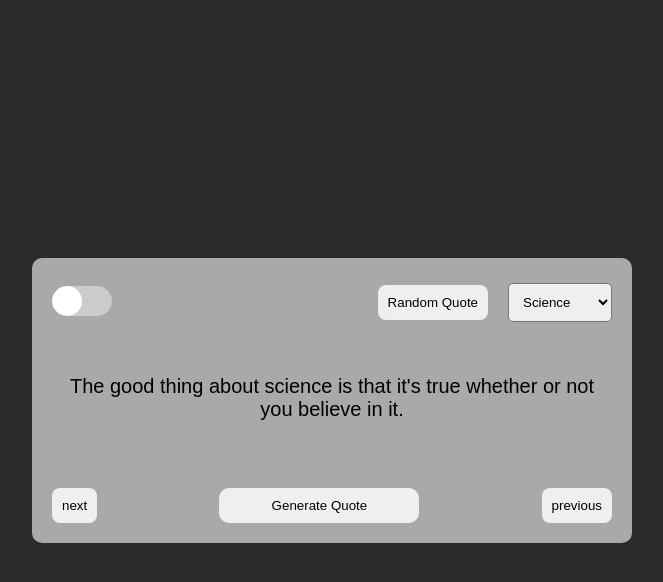
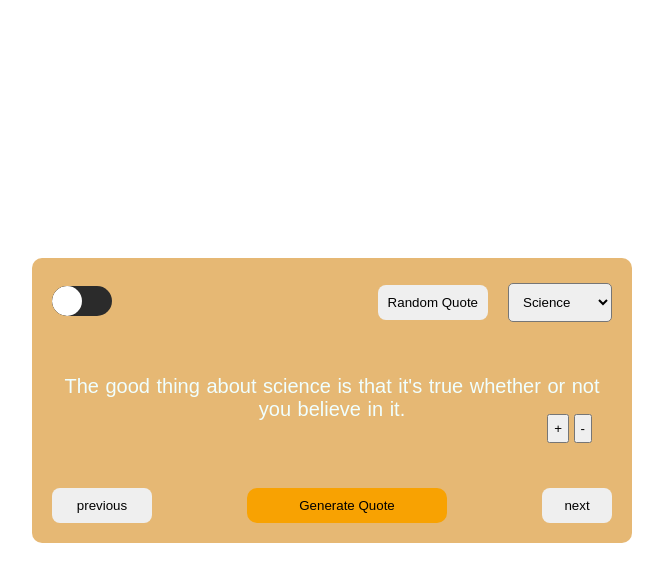
Before and after one commit to manishapokhrel45/quotes-generator, a plain HTML site: page index.html in a window 1280 px wide. Both pictures are taken after a click on the button "Random Quote". Shown: the whole page, without its empty margins (308-971 px from the left). Drawn offline with Linux system fonts and the light colour scheme.

Commit message:
fix:Increase and Decrease font

```diff
--- a/index.html
+++ b/index.html
@@ -7,6 +7,7 @@
   <title>Document</title>
   <link rel="stylesheet" href="style.css">
   <link rel="stylesheet" href="responsive.css" />
+  <link rel="stylesheet" href="https://cdnjs.cloudflare.com/ajax/libs/font-awesome/5.15.3/css/all.min.css">
 </head>
 <style>
   .toggle-container {
@@ -15,7 +16,7 @@
     width: 60px;
     height: 30px;
     border-radius: 15px;
-    background-color: #ccc;
+    background-color: #2b2b2b;
     overflow: hidden;
   }
 
@@ -43,7 +44,7 @@
 
 <body>
 
-  <div class="container">
+  <div id="container" class="container " >
 
     <div onclick="helloWorld()" class="options">
       <!-- <div class="toggleWrapper">
@@ -76,18 +77,19 @@
 
     <div class="quoteContainer">
       <p class="" id="quote"></p>
-      <!-- <div class="fontButton">
-      <button>+</button>
-      <button>-</button></div> -->
+      <div class="fontButton">
+      <button onclick="increaseFontSize()" class="searchButton">+</button>
+      <button onclick="decreaseFontSize()" class="searchButton">-</button></div>
 
     </div>
 
     <div class="quoteButtoncontainer">
 
+      <button class="commonButtonStyle" onclick="previousQuote()" id="previousButton">previous</button>
 
-      <button class="commonButtonStyle" onclick="nextQuote()" id="b1">next</button>
       <button class="commonButtonStyle" onclick="generateQuote()" id="button_1">Generate Quote</button>
-      <button class="commonButtonStyle" onclick="previousQuote()" class="b2">previous</button>
+
+      <button class="commonButtonStyle" onclick="nextQuote()" id="nextButton">next</button>
 
 
 
--- a/script.js
+++ b/script.js
@@ -46,9 +46,12 @@ const quotes = {
 // }
  const body=document.querySelector("body");
  const toggle=document.getElementById("toggle");
+
  toggle.onclick = function(){
   toggle.classList.toggle("active");
   body.classList.toggle("active");
+  container.classList.toggle("active");
+
   console.log("hi")
  }
  function helloWorld(){
@@ -61,3 +64,12 @@ const quotes = {
 
 
  }
+ function increaseFontSize(){
+  document.getElementById("quote").style.fontSize = "25px";
+  console.log("hey")
+ }
+ function decreaseFontSize(){
+  document.getElementById("quote").style.fontSize = "15px"
+ }
+
+ const container=document.getElementById("container");
--- a/style.css
+++ b/style.css
@@ -2,7 +2,7 @@
     margin: 0;
     padding: 0;
     box-sizing: border-box;
-    font-family: Poppins, sans-serif;
+    font-family: "Poppins", sans-serif;
 }
 
 body {
@@ -12,14 +12,14 @@ body {
     flex-direction: row;
     justify-content: center;
     align-items: center;
-    background: #2b2b2b;
+    background: #fff;
 
     min-height: 100vh;
 
 }
 
 .container {
-    background-color: darkgray;
+    background-color: rgba(224, 166, 79, 0.79);
     width: 600px;
     border-radius: 10px;
     display: flex;
@@ -70,42 +70,65 @@ body {
     align-items: center;
 
     height: 100px;
-    border-radius: 5px;
+    border-radius: 10px;
     padding: 10px;
+    position: relative;
+
 }
 
 #quote {
-    font-size: 20px;
+    font-size: 30px;
+    color:azure;
+    font-weight: 500;
+    word-spacing: 1px;
+    font: bold;
+
 }
 
 .font-2xl {
     font-size: 40px;
 }
+.fontButton{
+    position: absolute;
+    right: 20px;
+    bottom: 5px;
+
+}
+.searchButton{
+    padding: 5px;
+}
+
+
 
 .quoteButtoncontainer {
-    justify-content: space-around;
+    justify-content: center;
     display: flex;
     gap: 2px;
     margin-top: 20px;
 }
 
-b1 {
+#previousButton {
+    width: 100px;
+    padding: 5px;
+
+
+
+}
+
+#nextButton {
     width: 70px;
     padding: 5px;
-}
 
-.b2 {
-    width: 70px;
-    padding: 5px;
 }
 
 #button_1 {
 
     margin-top: 20px;
-    padding: 7px;
+    padding: 10px;
     width: 200px;
     margin: 0 auto;
     border-radius: 10px;
+    background-color:   #f8a202;
 }
 
 #category {
@@ -131,11 +154,15 @@ b1 {
 
 
 body.active {
-    background: #f8f8f8;
+    background: #2b2b2b;
+}
+#container.active{
+  background-color: #968b7043;
 }
 
 .commonButtonStyle {
     border-radius: 8px;
     padding: 10px;
     border: 1px;
+
 }
```
